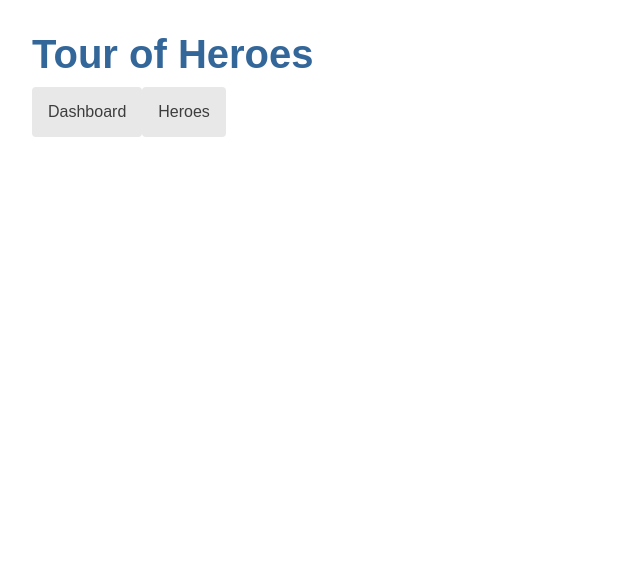
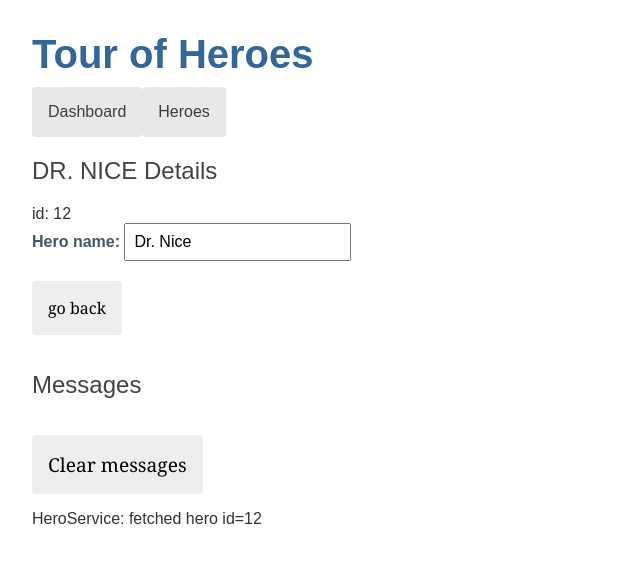
Before and after one commit to mherndon7/AngularPlayground, an Angular app: page /detail/12 in a window 1280 px wide. Shown: the top 562 px of the page, without its empty margins (0-640 px from the left). Built offline with nearby package versions, Linux system fonts and the light colour scheme.

Commit message:
Added getters for specific hero details

```diff
--- a/src/app/hero-detail/hero-detail.component.css
+++ b/src/app/hero-detail/hero-detail.component.css
@@ -0,0 +1,24 @@
+/* HeroDetailComponent's private CSS styles */
+label {
+  color: #435960;
+  font-weight: bold;
+}
+input {
+  font-size: 1em;
+  padding: 0.5rem;
+}
+button {
+  margin-top: 20px;
+  background-color: #eee;
+  padding: 1rem;
+  border-radius: 4px;
+  font-size: 1rem;
+}
+button:hover {
+  background-color: #cfd8dc;
+}
+button:disabled {
+  background-color: #eee;
+  color: #ccc;
+  cursor: auto;
+}
--- a/src/app/hero-detail/hero-detail.component.html
+++ b/src/app/hero-detail/hero-detail.component.html
@@ -5,4 +5,5 @@
     <label for="hero-name">Hero name: </label>
     <input id="hero-name" [(ngModel)]="hero.name" placeholder="name" />
   </div>
+  <button type="button" (click)="goBack()">go back</button>
 </div>
--- a/src/app/hero-detail/hero-detail.component.ts
+++ b/src/app/hero-detail/hero-detail.component.ts
@@ -1,7 +1,9 @@
-import { Component, Input } from '@angular/core';
+import { Component, OnInit } from '@angular/core';
+import { CommonModule, Location } from '@angular/common';
+import { FormsModule } from '@angular/forms';
+import { ActivatedRoute } from '@angular/router';
+import { HeroService } from '../services/hero.service';
 import { Hero } from '../interfaces/hero';
-import { CommonModule } from '@angular/common';
-import { FormsModule } from '@angular/forms';
 
 @Component({
   selector: 'app-hero-detail',
@@ -10,6 +12,25 @@ import { FormsModule } from '@angular/forms';
   templateUrl: './hero-detail.component.html',
   styleUrl: './hero-detail.component.css',
 })
-export class HeroDetailComponent {
-  @Input() hero?: Hero;
+export class HeroDetailComponent implements OnInit {
+  hero?: Hero;
+
+  constructor(
+    private route: ActivatedRoute,
+    private heroService: HeroService,
+    private location: Location
+  ) {}
+
+  ngOnInit(): void {
+    this.getHero();
+  }
+
+  getHero(): void {
+    const id = Number(this.route.snapshot.paramMap.get('id'));
+    this.heroService.getHero(id).subscribe((hero) => (this.hero = hero));
+  }
+
+  goBack(): void {
+    this.location.back();
+  }
 }
--- a/src/app/services/hero.service.ts
+++ b/src/app/services/hero.service.ts
@@ -14,4 +14,12 @@ export class HeroService {
     this.messageService.add('HeroService: fetched heroes');
     return of(HEROES);
   }
+
+  getHero(id: number): Observable<Hero> {
+    // For now, assume that a hero with the specified `id` always exists.
+    // Error handling will be added in the next step of the tutorial.
+    const hero = HEROES.find((h) => h.id === id)!;
+    this.messageService.add(`HeroService: fetched hero id=${id}`);
+    return of(hero);
+  }
 }
```
